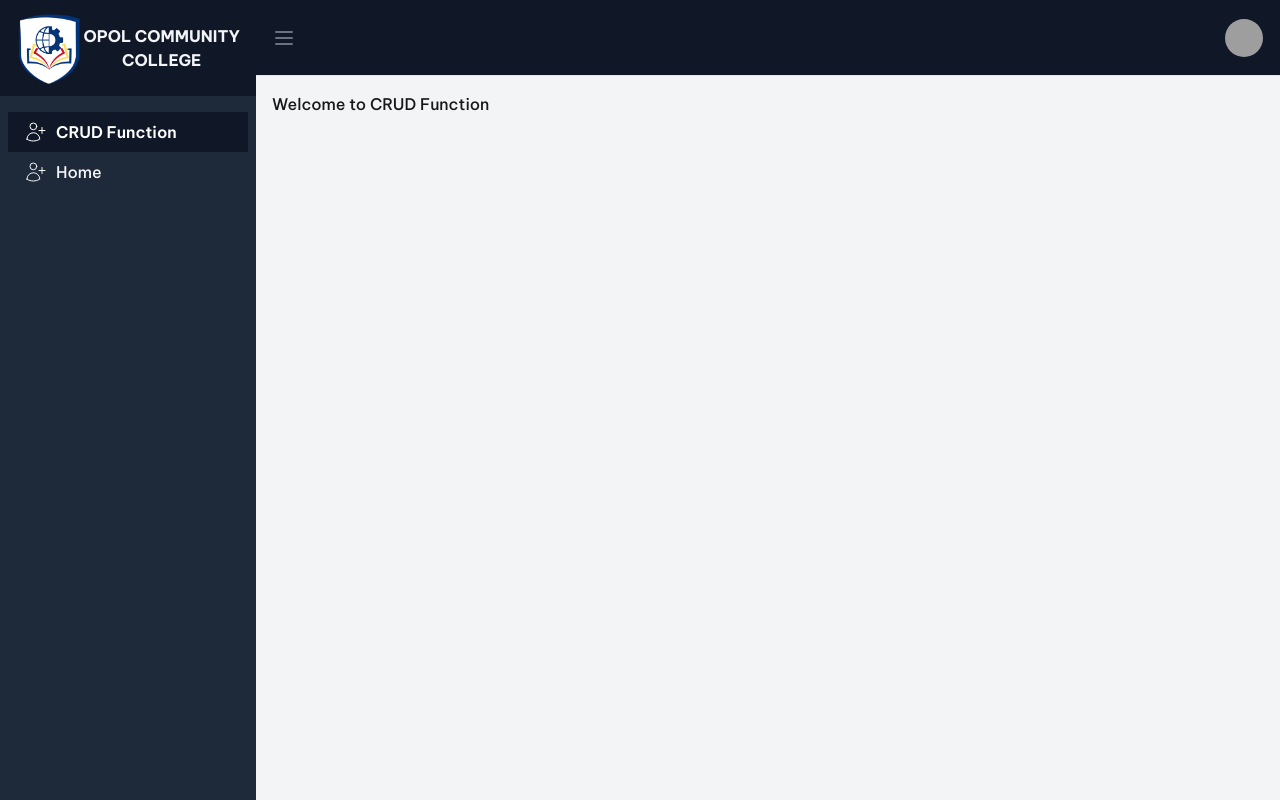
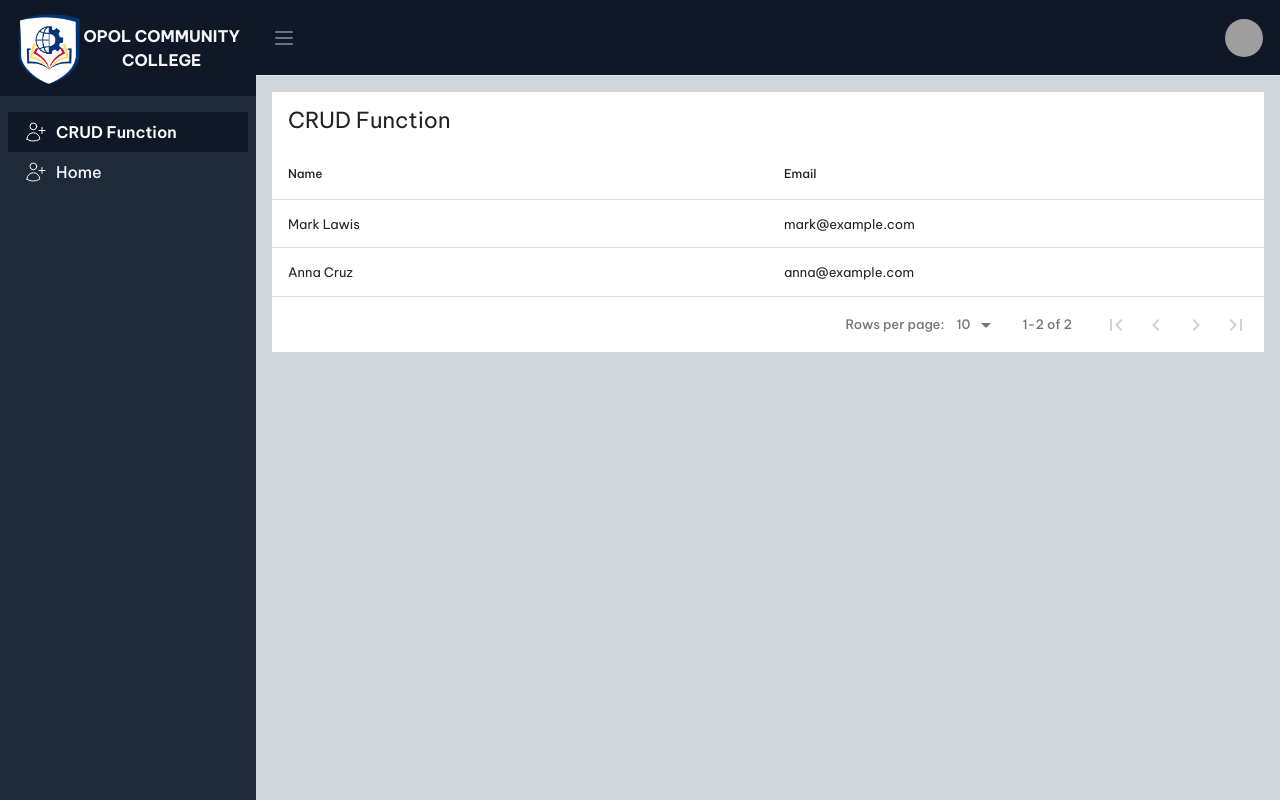
Before and after one commit to lawiszxc/daisyui-react, a React (Vite) app: page /crud-function in a window 1280 px wide. Built offline with nearby package versions, Linux system fonts and the light colour scheme; grey boxes are pictures that could not be loaded.

Commit message:
updated files

```diff
--- a/package.json
+++ b/package.json
@@ -12,8 +12,10 @@
   "dependencies": {
     "@tailwindcss/vite": "^4.1.10",
     "react": "^19.1.0",
+    "react-data-table-component": "^7.7.0",
     "react-dom": "^19.1.0",
-    "react-router-dom": "^7.6.3"
+    "react-router-dom": "^7.6.3",
+    "styled-components": "^6.1.19"
   },
   "devDependencies": {
     "@eslint/js": "^9.25.0",
--- a/src/App.jsx
+++ b/src/App.jsx
@@ -7,13 +7,13 @@ const App = () => {
   const [isOpen, setIsOpen] = useState(false);
 
   return (
-    <div className="flex h-screen bg-gray-100">
+    <div className="flex h-screen bg-gray-300">
       {!isOpen && <Sidebar setIsOpen={setIsOpen} />}
 
       <div className="flex flex-col flex-1 overflow-y-auto">
         <Navbar isOpen={isOpen} setIsOpen={setIsOpen} />
 
-        <main className="grid grid-cols-1 sm:grid-cols-2 md:grid-cols-3 lg:grid-cols-4 gap-2 p-4">
+        <main className="m-4">
           <Outlet />
         </main>
       </div>
--- /dev/null
+++ b/src/components/MyDataTable.jsx
@@ -0,0 +1,59 @@
+import DataTable from "react-data-table-component";
+
+const data = [
+  {
+    id: 1,
+    name: "Mark Lawis",
+    email: "mark@example.com",
+  },
+  {
+    id: 2,
+    name: "Anna Cruz",
+    email: "anna@example.com",
+  },
+];
+
+const columns = [
+  {
+    name: "Name",
+    selector: (row) => row.name,
+    sortable: true,
+  },
+  {
+    name: "Email",
+    selector: (row) => row.email,
+  },
+];
+
+// const data2 = [
+//   {
+//     id: 1,
+//     name: "Mark Lawis",
+//     email: "mark@example.com",
+//   },
+//   {
+//     id: 2,
+//     name: "Anna Cruz",
+//     email: "anna@example.com",
+//   },
+// ];
+
+// const columns2 = [
+//   {
+//     name: "Name",
+//     selector: (row) => row.name,
+//     sortable: true,
+//   },
+//   {
+//     name: "Email",
+//     selector: (row) => row.email,
+//   },
+// ];
+
+const MyDataTable = () => {
+  return (
+    <DataTable title="CRUD Function" columns={columns} data={data} pagination />
+  );
+};
+
+export default MyDataTable;
--- a/src/pages/CRUDFunction.jsx
+++ b/src/pages/CRUDFunction.jsx
@@ -1,7 +1,9 @@
+import MyDataTable from "../components/MyDataTable";
+
 const CRUDFunction = () => {
   return (
     <>
-      <h1 className="flex justify-items-end">Welcome to CRUD Function</h1>
+      <MyDataTable />
     </>
   );
 };
```
Also changed, not shown: 1 other file (tests, documents, lock files or other folders).
